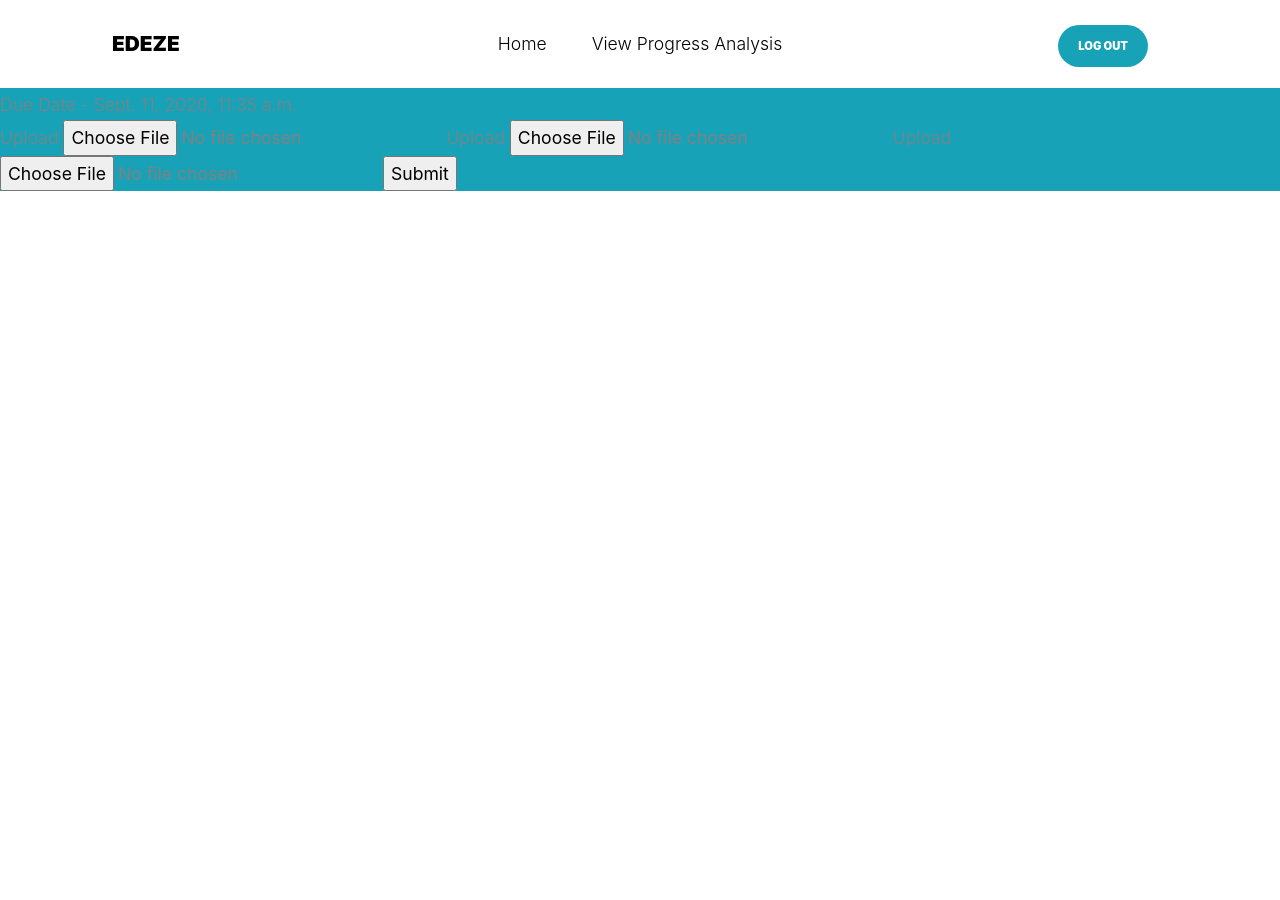
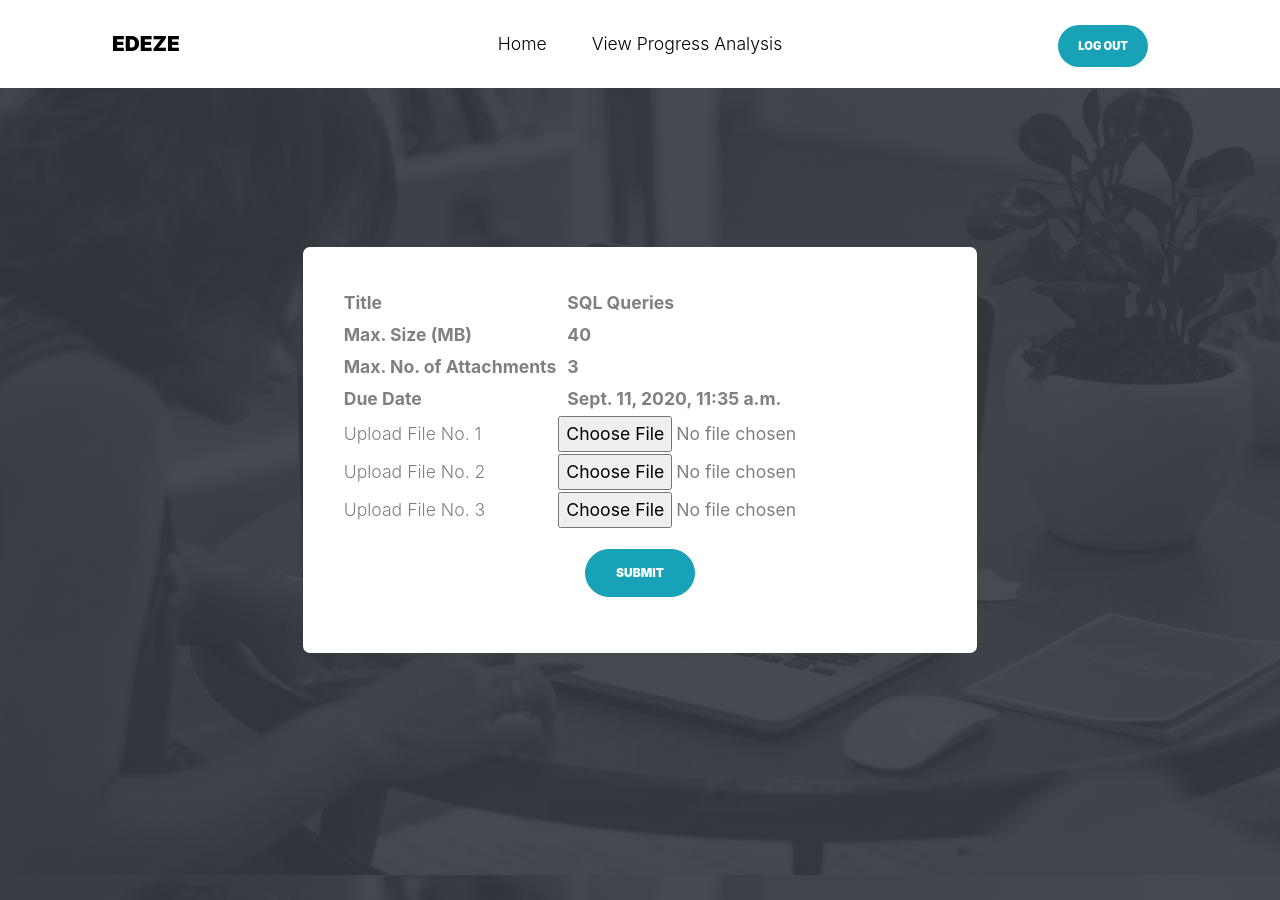
Before and after one commit to YashashwiniDixit/EDEZE, a Django app: page /submitAssignment/1 in a window 1280 px wide. Before the commit the page ends 191 px from the top, so only its background shows below. Run offline with Django 3.2, Linux system fonts and the light colour scheme; data comes from the database, SQL or seed files in the repository; both versions use the stored data as it was after the commit; some libraries are stand-ins or nearby versions; some web fonts are replaced.

Commit message:
submit assignment and view results remodeled

```diff
--- a/templates/gradeSubmission.html
+++ b/templates/gradeSubmission.html
@@ -20,7 +20,7 @@
                             </tr>
                             {% for file in files %}
                             <tr>
-                                <td>Uploaded file</a></td>
+                                <td>Uploaded file</td>
                                 <td><a href="{{ file.0 }}">{{file.1}}</a></td>
                             </tr>
                             {% endfor %}
--- a/templates/showResponses.html
+++ b/templates/showResponses.html
@@ -36,8 +36,9 @@
                 qele.innerText = c + qele.innerText;
               </script>
               {% if q.4 == 'Short Answer' or q.4 == 'Descriptive Answer' %}
-              Student's answer :
-              <div class="answer-descriptive" id="'ans_'+{{ q.0 }}" style="color:#000;">{{ q.3|safe }}
+
+              <div class="answer-descriptive" id="'ans_'+{{ q.0 }}" style="color:#000;">
+                Student's answer : {{ q.3|safe}}
               </div>
               {% else %}
               <div>Student's answer : {{ q.3|safe|escape }}</div>
--- a/templates/submitAssignment.html
+++ b/templates/submitAssignment.html
@@ -1,16 +1,49 @@
 {% extends 'studentIndex.html' %}
 {% block content %}
-    <form action="/submitAssignment/{{ assignment.0 }}" method="post" enctype="multipart/form-data">{% csrf_token %}
-        <div>Title - {{ assignment.1 }}</div>
-        <div>Max Size(MB) - {{ assignment.2 }}</div>
-        <input type="text" name="no_of_attachments" value="{{ assignment.3 }}" hidden>
-        <div>Max No.of attachments - {{ assignment.3 }}</div>
-        <div>Due Date - {{ assignment.5 }}</div>
+<div class="intro-section" id="home-section">
 
-            {% for i in a %}
-                Upload <input type="file" name="file_{{ i }}">
-            {% endfor %}
+    <div class="slide-1" style="background-image: url('../static/images/hero_1.jpg');"
+        data-stellar-background-ratio="0.5">
+        <div class="container">
+            <div class="row align-items-center" style="justify-content: space-around;">
+                <div style="text-align: center;" data-aos="fade-up" data-aos-delay="500">
+                    <form action="/submitAssignment/{{ assignment.0 }}" method="post" enctype="multipart/form-data"
+                        class="form-box">
+                        {%csrf_token%}
+                        <table style="text-align: left; margin-bottom: 5px;">
+                            <tr>
+                                <th>Title</th>
+                                <th style="padding-left: 10px;">{{ assignment.1 }}</th>
+                            </tr>
+                            <tr>
+                                <th>Max. Size (MB)</th>
+                                <th style="padding-left: 10px;">{{ assignment.2 }}</th>
+                            </tr>
+                            <tr>
+                                <th>Max. No. of Attachments</th>
+                                <th style="padding-left: 10px;">{{ assignment.3 }}</th>
+                            </tr>
+                            <tr>
+                                <th>Due Date</th>
+                                <th style="padding-left: 10px;">{{ assignment.5 }}</th>
+                            </tr>
+                            {% for i in a %}
+                            <tr>
+                                <td>Upload File No. {{i}}</td>
+                                <td><input type="file" name="file_{{ i }}"></td>
+                            </tr>
+                            {% endfor %}
 
-        <input type="submit" value="Submit">
-    </form>
+                        </table>
+
+                        <div class="form-group" style="align-items: center;margin-top: 20px">
+                            <input type="submit" class="btn btn-primary btn-pill" value="Submit">
+                        </div>
+                    </form>
+                </div>
+            </div>
+        </div>
+
+    </div>
+</div>
 {% endblock %}
```
Also changed, not shown: templates/viewResults.html (+23 -26 lines), db.sqlite3.
